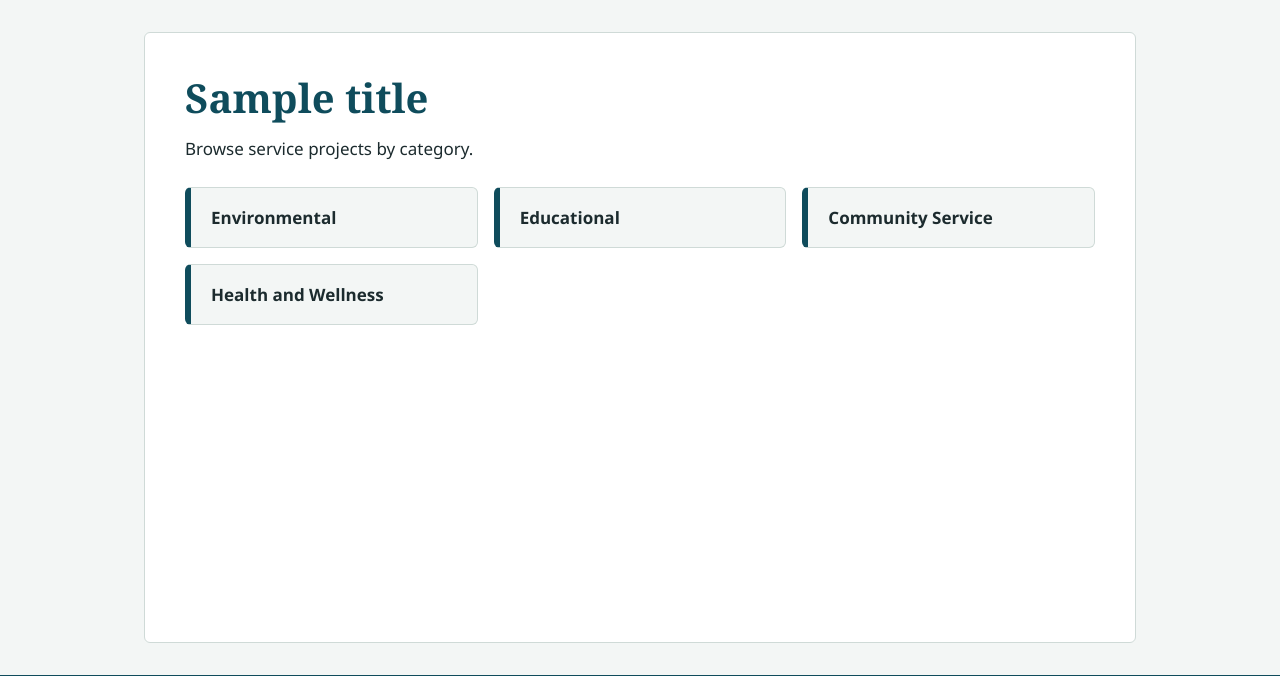
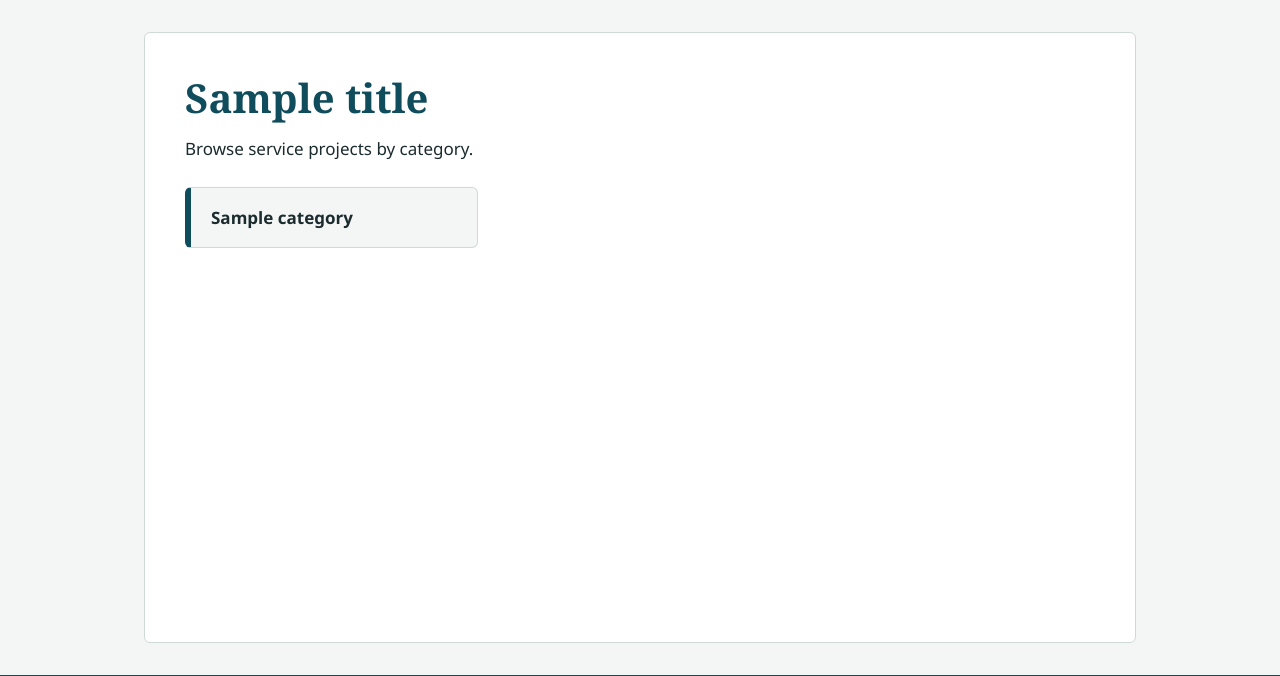
Before and after one commit to Richiesams-dev/cse340_backend_development-, a Node server app: template src/views/categories.ejs in a window 1280 px wide. Shown: the part 61-737 px from the top of the page. Run offline with Node 20, Linux system fonts and the light colour scheme; the template is opened without the code that fills it: most values are stand-ins (such as "Sample title", 1, 10 or a date in 2020).

Commit message:
Database Retrieval: Update the categories page

```diff
--- a/server.js
+++ b/server.js
@@ -1,3 +1,4 @@
+import { getAllCategories } from "./src/models/categories.js";
 import { getAllProjects } from "./src/models/projects.js";
 import { getAllOrganizations } from "./src/models/organizations.js";
 import { fileURLToPath } from "url";
@@ -53,8 +54,10 @@ app.get("/projects", async (req, res) => {
 });
 
 app.get("/categories", async (req, res) => {
+  const categories = await getAllCategories();
   const title = "Service Project Categories";
-  res.render("categories", { title });
+
+  res.render("categories", { title, categories });
 });
 
 app.listen(PORT, async () => {
--- a/src/views/categories.ejs
+++ b/src/views/categories.ejs
@@ -6,10 +6,11 @@
         <p>Browse service projects by category.</p>
 
         <ul>
-            <li>Environmental</li>
-            <li>Educational</li>
-            <li>Community Service</li>
-            <li>Health and Wellness</li>
+            <% categories.forEach(category=> { %>
+                <li>
+                    <%= category.name %>
+                </li>
+                <% }); %>
         </ul>
     </main>
     <%- include('partials/footer') %>
```
Also changed, not shown: src/models/categories.js (added, +15 -0 lines).
